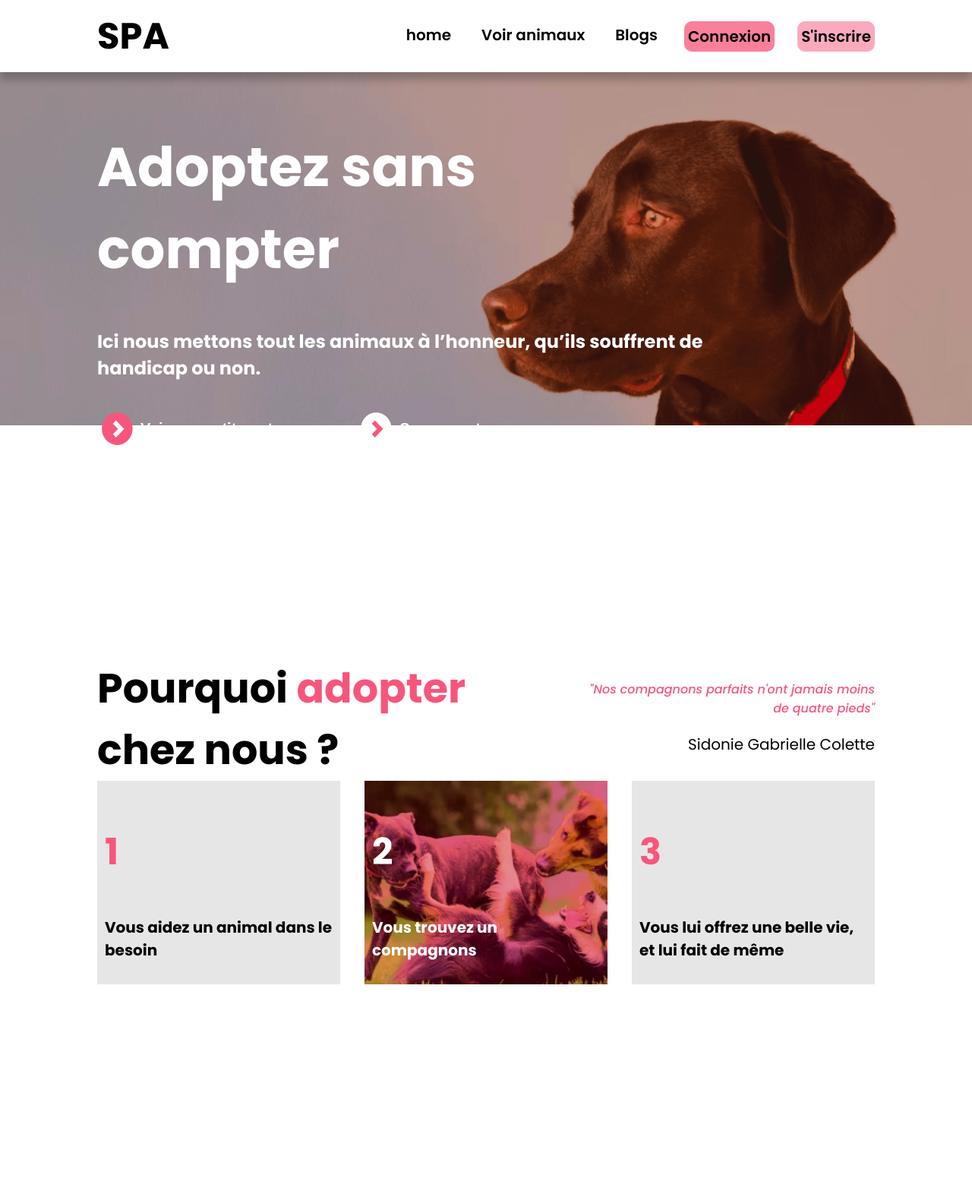
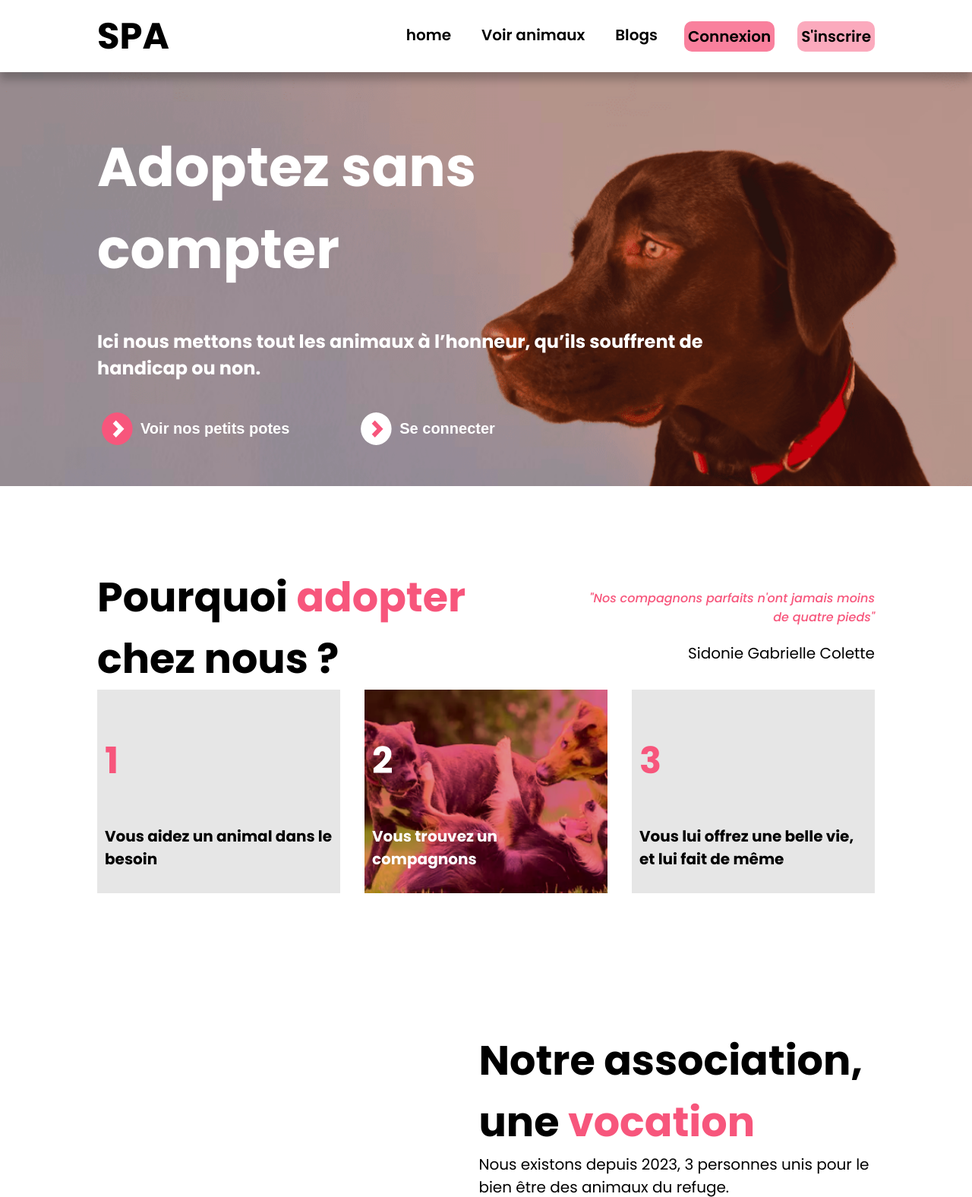
Before and after one commit to gbihry/spa, a PHP site: page / in a window 1280 px wide. Shown: the top 1576 px of the page at 76% size. Run offline with PHP 8.4, Linux system fonts and the light colour scheme; data comes from the database, SQL or seed files in the repository; some libraries are stand-ins or nearby versions.

Commit message:
Add responsive for big screen

```diff
--- a/style/style.css
+++ b/style/style.css
@@ -245,6 +245,11 @@ button a {
 
 .detailBlog h2 {
   border-bottom: 2px solid black;
+}
+
+.detailBlog img{
+  object-fit: cover;
+  max-width: 60%;
 }
 
 .detailBlog span {
@@ -1732,8 +1737,13 @@ tr a:hover {
   }
 }
 
-@media screen and (min-width:1010px){
-  .hero img{
-    height: 70%;
-  }
-}
+@media screen and (max-width:1400px){
+ .hero img{
+  height: 80%;
+ }
+
+ section{
+  min-height: 75vh;
+ }
+
+}
```
